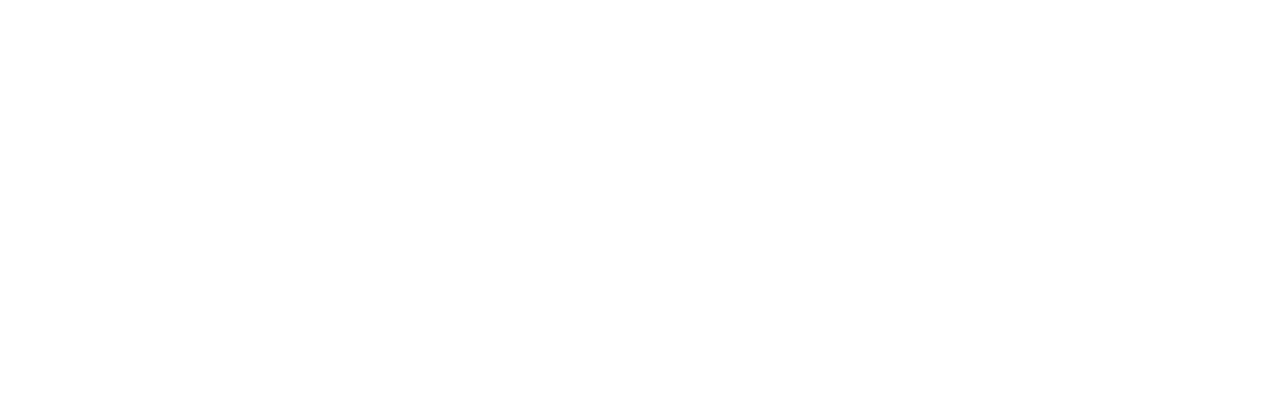
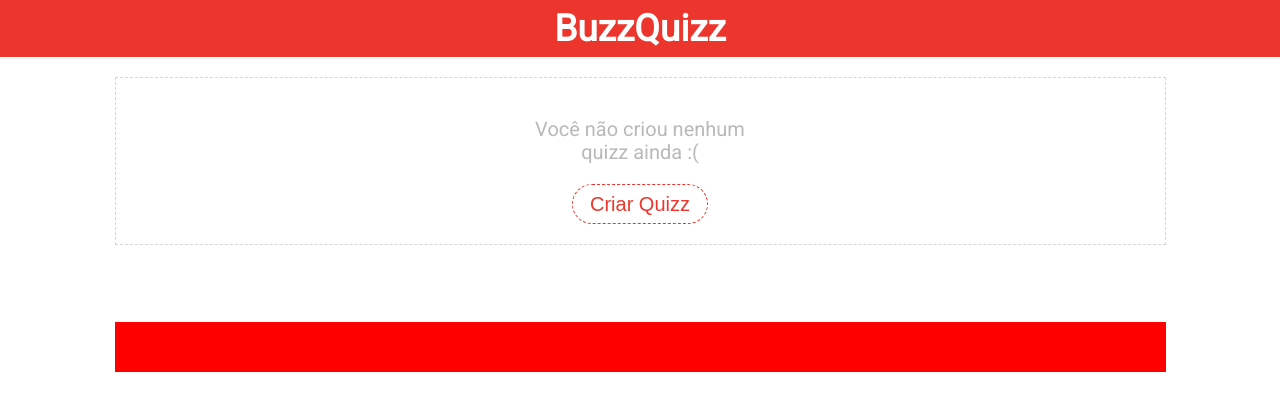
Before and after one commit to 01AndersonDuarte/projeto6-buzzquizz, a plain HTML site: page index.html in a window 1280 px wide. Drawn offline with nearby package versions, Linux system fonts and the light colour scheme.

Commit message:
Botão criar quizz implementado

```diff
--- a/css/style.css
+++ b/css/style.css
@@ -0,0 +1,73 @@
+*{
+    box-sizing: border-box;
+}
+body{
+    font-family: 'Roboto';
+    display: flex;
+    flex-direction: column;
+    align-items: center;
+}
+header{
+    width: 100%;
+    padding: 10px;
+
+    display: flex;
+    align-items: center;
+    justify-content: center;
+    position: fixed;
+    top: 0;
+
+    background-color: #EC362D;
+}
+header h1{
+    color: #FFFFFF;;
+    font-size: 37px;
+    font-weight: 700;
+}
+main{
+    margin-top: 77px;
+}
+main .botaoInicial{
+    width: 1051px;
+    padding: 20px;
+
+    border: 1px dashed #D5D5D5;
+
+    display: flex;
+    flex-direction: column;
+    align-items: center;
+    justify-content: space-between;
+
+    margin-bottom: 77px;
+}
+main .botaoInicial p{
+    width: 250px;
+    padding: 20px;
+
+    font-size: 20px;
+    font-weight: 400;
+    line-height: 23px;
+    color: #B9B9B9;
+    text-align: center;
+}
+main .botaoInicial button{
+    width: 136px;
+    height: 40px;
+
+    border-radius: 20px;
+    border: 1px dashed #EC362D;
+
+    font-size: 20px;
+    font-weight: 400;
+    line-height: 23px;
+    text-align: center;
+    color: #EC362D;
+
+    background-color: transparent;
+}
+main .todosOsQuizzes{
+    width: 1051px;
+    height: 50px;
+
+    background-color: red;
+}
--- a/index.html
+++ b/index.html
@@ -9,9 +9,26 @@
         <link rel="stylesheet" href="css/reset.css"/>
         <link rel="stylesheet" href="css/style.css"/>
 
+        <!--FONTE ROBOTO-->
+        <link rel="preconnect" href="https://fonts.gstatic.com" />
+        <link
+            href="https://fonts.googleapis.com/css2?family=Righteous&family=Roboto:wght@300;400&display=swap"
+            rel="stylesheet"
+        />
+
         <title>BuzzQuizz</title>
     </head>
     <body>
+        <header>
+            <div><h1>BuzzQuizz</h1></div>
+        </header>
+        <main>
+            <div class="botaoInicial">
+                <p>Você não criou nenhum quizz ainda :(</p>
+                <button>Criar Quizz</button>
+            </div>
+            <div class="todosOsQuizzes"></div>
+        </main>
 
         <script src="https://cdn.jsdelivr.net/npm/axios/dist/axios.min.js"></script>
         <script src="js/script.js"></script>
```
